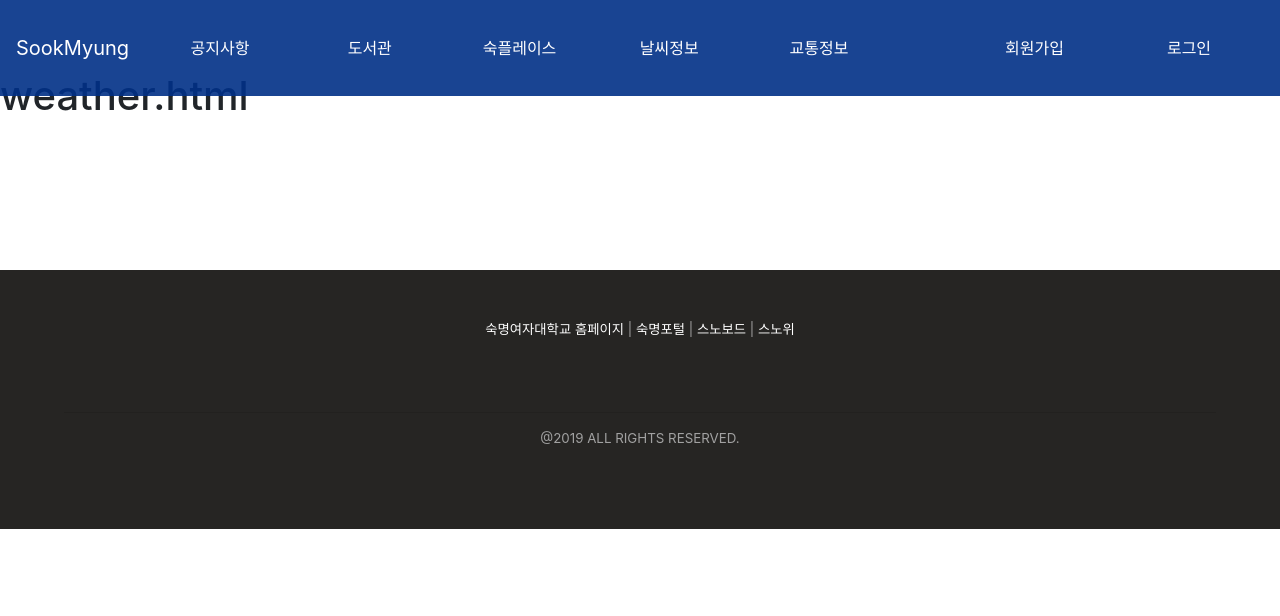
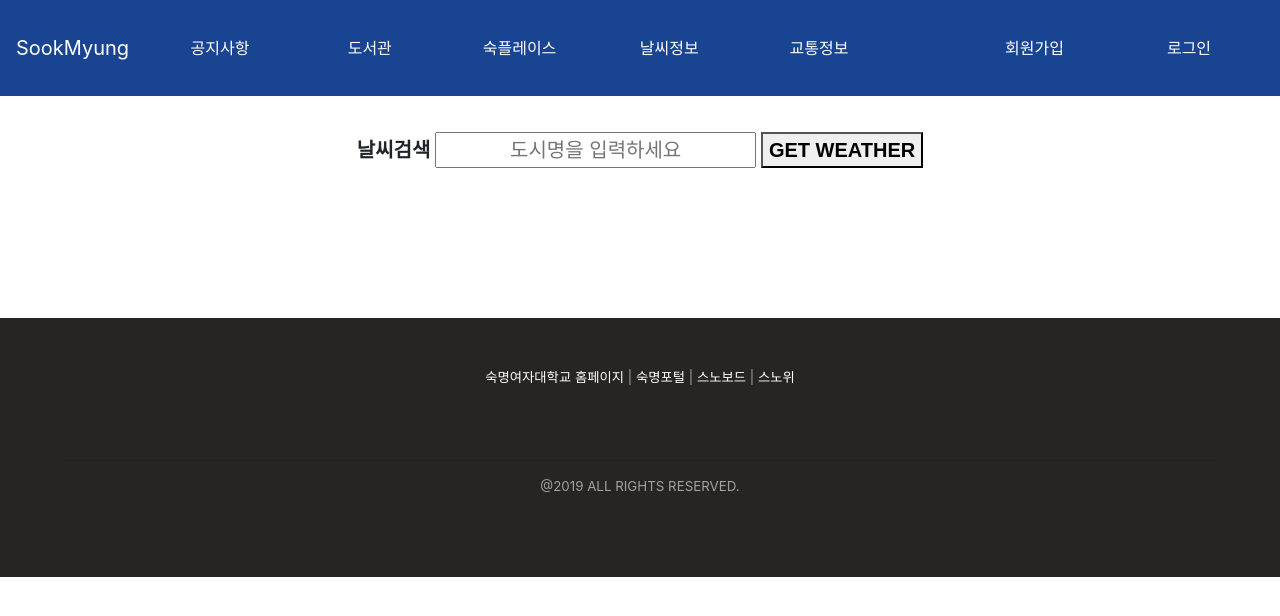
Before and after one commit to 3jine33/sookmyung_page, a Django app: page /main/weather/ in a window 1280 px wide. Shown: the top 616 px of the page. Run offline with Django 3.2, Linux system fonts and the light colour scheme; parts of the project's set-up code (start-up, migrations or seed data) failed here and were passed over; some libraries are stand-ins or nearby versions.

Commit message:
weather added

```diff
--- a/mainapp/templates/mainapp/weather.html
+++ b/mainapp/templates/mainapp/weather.html
@@ -1,15 +1,57 @@
 <!DOCTYPE html>
 <html>
 <head>
+    <script src="https://code.jquery.com/jquery-3.2.1.min.js" integrity="sha256-hwg4gsxgFZhOsEEamdOYGBf13FyQuiTwlAQgxVSNgt4=" crossorigin="anonymous" ></script>
+    <style>
+        .container{
+            text-align: center;
+            margin-top:60px;
+            vertical-align: middle;
+            white-space: nowrap;
+            position: relative;
+        }
+    </style>
+</head>
 
+<body style="text-align: center;">
+{% extends 'base.html' %}
+{% block content %}
+<div class="container">
+    <p style="font-weight:bold; font-size: 20px">날씨검색 <input id="city" placeholder="도시명을 입력하세요" style="text-align: center;"></input>
+        <button id="getWeatherForcast" style="font-weight:bold; font-family:sans-serif">GET WEATHER</button></p>
+<div class="ShowWeatherForcast"></div>
+</div>
+<script type="text/javascript">
+   $(document).ready(function(){
+      $("#getWeatherForcast").click(function(){
+      var city = $("#city").val();
+      var key  = '3ba2d171606d0102d383b2a52fd76475';
+      $.ajax({
+              url:'http://api.openweathermap.org/data/2.5/weather',
+              dataType:'json',
+              type:'GET',
+              data:{q:city, appid: key, units: 'metric'},
 
-    </head>
-    <body>
-        {% extends 'base.html' %}
+              success: function(data){
+                var wf = '';
+                $.each(data.weather, function(index, val){
 
-        {% block content %}
+                  wf += '<p><b>' + data.name + "</b></p>"+
+                  data.main.temp + '&deg;C ' +
+                  ' | ' + val.main + ", " + val.description
 
-        <h1>weather.html</h1>
+                });
+
+               $(".ShowWeatherForcast").html(wf);
+              },
+                error:function(){
+              }
+            });
+
+      });
+    });
+  </script>
+
 
 {% endblock %}
 </body>
--- a/mainapp/views.py
+++ b/mainapp/views.py
@@ -67,4 +67,5 @@ def transport(request):
 
     ys04_smfrontdoor = transportPrasing(ys04, smforntdoor, smforntdoor_ord)
 
+
     return render(request, 'mainapp/transport.html', {'ys04_smfrontdoor': ys04_smfrontdoor})
```
Lines whose indentation alone changed are shown as unchanged.
